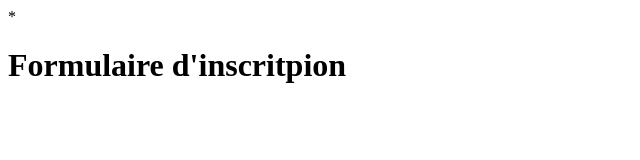
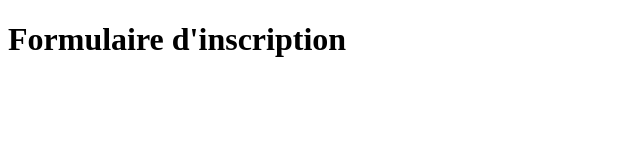
Before and after one commit to MastaKweps/Formulaire, a plain HTML site: page index.html in a window 1280 px wide. Shown: the whole page, without its empty margins (0-640 px from the left). Drawn offline with Linux system fonts and the light colour scheme.

Commit message:
docs: correction fautes

```diff
--- a/index.html
+++ b/index.html
@@ -2,9 +2,9 @@
 <html lang="fr">
     <head><meta charset="UTF-8">
         <meta name="viewport" content="width=device-width, initial-scale=1.0">
-        <title>Formulaire d'inscritpion</title>*
+        <title>Formulaire d'inscription</title>
     </head>
     <body>
-        <h1>Formulaire d'inscritpion</h1>
+        <h1>Formulaire d'inscription</h1>
     </body>
 </html>
```
